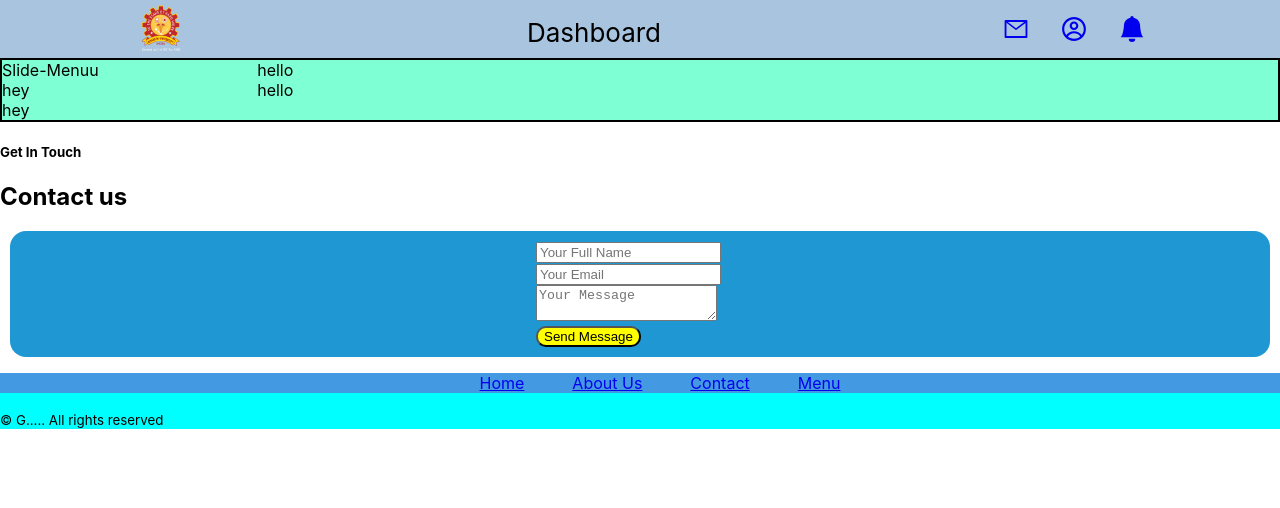
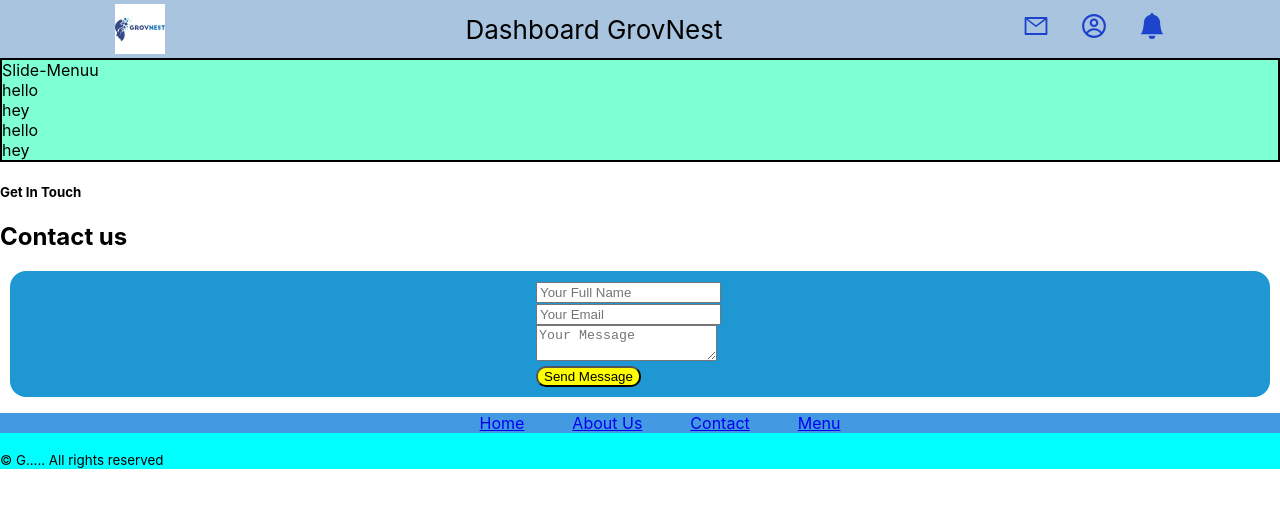
Before and after one commit to code2prince/GrovNest, a React (Create React App) app in the folder React_Project/grovnestapp/: page / in a window 1280 px wide. Shown: the top 508 px of the page. Built offline with nearby package versions, Linux system fonts and the light colour scheme; the HTML template or start-up script is replaced by a standard one.

Commit message:
dash board header

```diff
--- a/React_Project/grovnestapp/src/App.js
+++ b/React_Project/grovnestapp/src/App.js
@@ -12,7 +12,7 @@ const App = () => {
         <Header/>
       </div>
 
-        <SideMenu/>
+      <SideMenu/>
       <Contact/>
 
         <Footer/>
--- a/React_Project/grovnestapp/src/component/Footer/footer.css
+++ b/React_Project/grovnestapp/src/component/Footer/footer.css
@@ -6,6 +6,7 @@
     gap: 3rem;
     margin-bottom: 0 auto 1rem;
     list-style-type: none;
+    text-decoration: none;
 }
 .footer{
     background-color: aqua;
--- a/React_Project/grovnestapp/src/component/Header/Header.jsx
+++ b/React_Project/grovnestapp/src/component/Header/Header.jsx
@@ -1,6 +1,6 @@
 import React from 'react';
 import './header.css';
-import IMG from '../../asserts/logo.png';
+import IMG from '../../asserts/grovnest logo.jpg';
 import { AiOutlineMail } from 'react-icons/ai';
 import { CgProfile } from 'react-icons/cg';
 import { BsBellFill } from 'react-icons/bs'
@@ -12,7 +12,7 @@ const Header = () => {
         <div className='container_img'>
           <img width={50} src={IMG} alt="header-img" />
         </div>
-        <div >Dashboard</div>
+        <div >Dashboard GrovNest</div>
         <nav className='nav'>
           <a href='#'><AiOutlineMail /></a>
           <a href='#'><CgProfile /></a>
--- a/React_Project/grovnestapp/src/component/Header/header.css
+++ b/React_Project/grovnestapp/src/component/Header/header.css
@@ -17,3 +17,17 @@
     display: flex;
     column-gap: 2rem;
 }
+.nav a{
+    color: rgb(29, 67, 204);
+    cursor: pointer;
+}
+
+.nav a:hover{
+    color:rgb(255, 217, 0)
+}
+
+.container_img{
+    position: relative;
+    display: grid;
+    grid-template-columns: max-content max-content;
+}
--- a/React_Project/grovnestapp/src/component/SideMenu/sideMenu.css
+++ b/React_Project/grovnestapp/src/component/SideMenu/sideMenu.css
@@ -1,5 +1,6 @@
 .grid-twenty-eighty {
-    display: grid;
+
+    justify-content: left;
     grid-template-columns:20% 80%;
     background-color: aquamarine;
     border: 2px solid;
```
Also changed, not shown: React_Project/grovnestapp/src/component/SideMenu/sideMenu.jsx (+7 -0 lines), React_Project/grovnestapp/src/asserts/grovnest logo.jpg (added).
